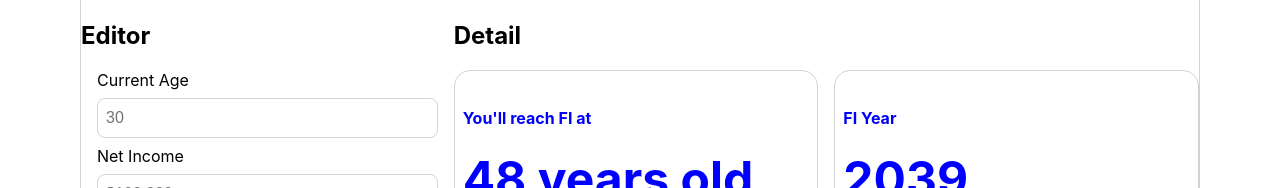
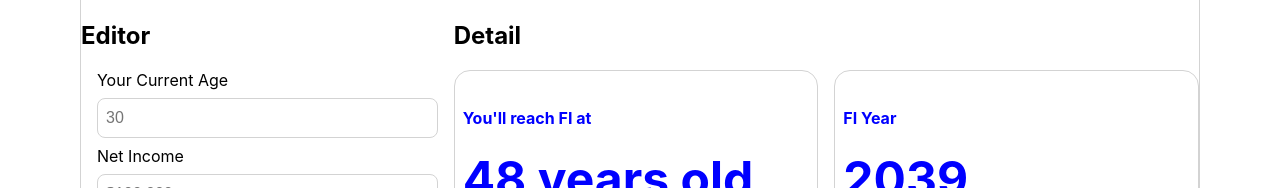
Before and after one commit to interactivematt/fi-forecast, a React (Create React App) app: page /forecast in a window 1280 px wide. Shown: the part 162-350 px from the top of the page. Built offline with nearby package versions, Linux system fonts and the light colour scheme; no server answers.

Commit message:
pls work

```diff
--- a/src/Editor/Editor.js
+++ b/src/Editor/Editor.js
@@ -54,7 +54,7 @@ export default class Editor extends React.Component{
         <h2>Editor</h2>
         <Form onSubmit={this.handleSubmit}>
           <label htmlFor='input-current-age'>
-            Current Age
+            Your Current Age
             <input
               type='number'
               id='input-current-age'
```
